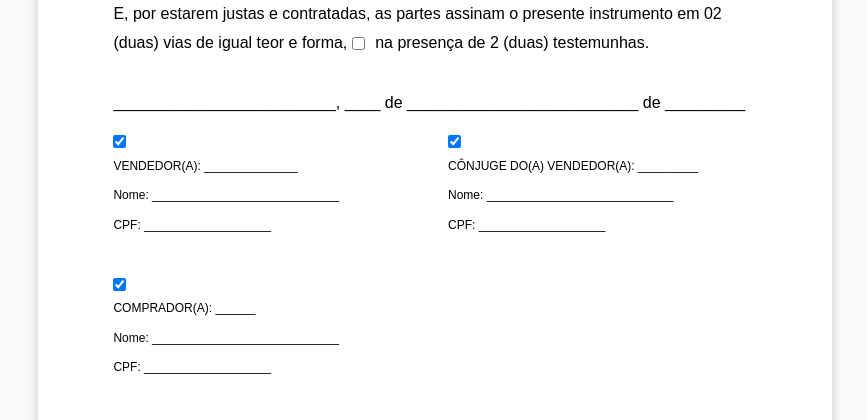
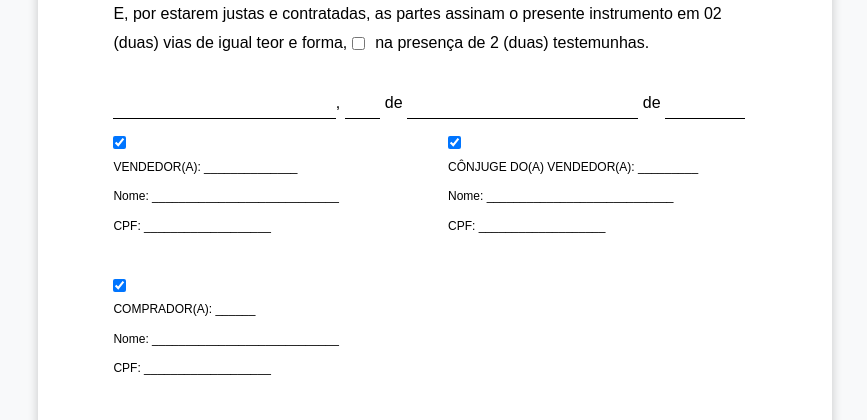
Before and after one commit to Antonio-Neves/document-automation, a Django app: page /contract-sale-property-deed/ in a window 1280 px wide. Shown: the part 5154-5574 px from the top of the page, without its empty margins (312-1179 px from the left). Run offline with Django 5.2, Linux system fonts and the light colour scheme; some libraries are stand-ins or nearby versions.

Commit message:
Created forms for contract local and date

```diff
--- a/dashboard/templates/dashboard/contract_rent_property_urban.html
+++ b/dashboard/templates/dashboard/contract_rent_property_urban.html
@@ -157,7 +157,10 @@
     </p>
 
     <p class="contract-place-date">
-        _________________________, ____ de __________________________ de _________
+        <input type="text" name="contract_place" style="width: 25ch">,
+        <input type="text" name="contract_day" style="width: 4ch"> de
+        <input type="text" name="contract_month" style="width: 26ch"> de
+        <input type="text" name="contract_year" style="width: 9ch">
     </p>
 
     <div class="signature-columns">
--- a/dashboard/templates/dashboard/contract_rent_property_urban_pdf.html
+++ b/dashboard/templates/dashboard/contract_rent_property_urban_pdf.html
@@ -164,7 +164,7 @@
 
     <div class="signatures">
         <p class="contract-place-date">
-            _________________________, ____ de __________________________ de _________
+            {{ fields.contract_place|fill:25 }}, {{ fields.contract_day|fill:4 }} de {{ fields.contract_month|fill:26 }} de {{ fields.contract_year|fill:9 }}
         </p>
 
         <div class="signature-columns">
--- a/dashboard/templates/dashboard/contract_sale_property_complete.html
+++ b/dashboard/templates/dashboard/contract_sale_property_complete.html
@@ -282,7 +282,10 @@
     </p>
 
     <p class="contract-place-date">
-        _________________________, ____ de __________________________ de _________
+        <input type="text" name="contract_place" style="width: 25ch">,
+        <input type="text" name="contract_day" style="width: 4ch"> de
+        <input type="text" name="contract_month" style="width: 26ch"> de
+        <input type="text" name="contract_year" style="width: 9ch">
     </p>
 
     <div class="signature-columns">
--- a/dashboard/templates/dashboard/contract_sale_property_complete_pdf.html
+++ b/dashboard/templates/dashboard/contract_sale_property_complete_pdf.html
@@ -267,7 +267,7 @@
 
     <div class="signatures">
         <p class="contract-place-date">
-            _________________________, ____ de __________________________ de _________
+            {{ fields.contract_place|fill:25 }}, {{ fields.contract_day|fill:4 }} de {{ fields.contract_month|fill:26 }} de {{ fields.contract_year|fill:9 }}
         </p>
 
         <div class="signature-columns">
--- a/dashboard/templates/dashboard/contract_sale_property_deed.html
+++ b/dashboard/templates/dashboard/contract_sale_property_deed.html
@@ -278,7 +278,10 @@
     </p>
 
     <p class="contract-place-date">
-        _________________________, ____ de __________________________ de _________
+        <input type="text" name="contract_place" style="width: 25ch">,
+        <input type="text" name="contract_day" style="width: 4ch"> de
+        <input type="text" name="contract_month" style="width: 26ch"> de
+        <input type="text" name="contract_year" style="width: 9ch">
     </p>
 
     <div class="signature-columns">
--- a/dashboard/templates/dashboard/contract_sale_property_deed_pdf.html
+++ b/dashboard/templates/dashboard/contract_sale_property_deed_pdf.html
@@ -278,7 +278,7 @@
 
     <div class="signatures">
     <p class="contract-place-date">
-        _________________________, ____ de __________________________ de _________
+        {{ fields.contract_place|fill:25 }}, {{ fields.contract_day|fill:4 }} de {{ fields.contract_month|fill:26 }} de {{ fields.contract_year|fill:9 }}
     </p>
 
         <div class="signature-columns">
--- a/dashboard/templates/dashboard/contract_sale_property_part.html
+++ b/dashboard/templates/dashboard/contract_sale_property_part.html
@@ -161,7 +161,10 @@
     </p>
 
     <p class="contract-place-date">
-        _________________________, ____ de __________________________ de _________
+        <input type="text" name="contract_place" style="width: 25ch">,
+        <input type="text" name="contract_day" style="width: 4ch"> de
+        <input type="text" name="contract_month" style="width: 26ch"> de
+        <input type="text" name="contract_year" style="width: 9ch">
     </p>
 
     <div class="signature-columns">
--- a/dashboard/templates/dashboard/contract_sale_property_part_pdf.html
+++ b/dashboard/templates/dashboard/contract_sale_property_part_pdf.html
@@ -174,7 +174,7 @@
 
     <div class="signatures">
         <p class="contract-place-date">
-            _________________________, ____ de __________________________ de _________
+            {{ fields.contract_place|fill:25 }}, {{ fields.contract_day|fill:4 }} de {{ fields.contract_month|fill:26 }} de {{ fields.contract_year|fill:9 }}
         </p>
 
         <div class="signature-columns">
--- a/dashboard/templates/dashboard/contract_sale_property_simple.html
+++ b/dashboard/templates/dashboard/contract_sale_property_simple.html
@@ -143,7 +143,10 @@
     </p>
 
     <p class="contract-place-date">
-        _________________________, ____ de __________________________ de _________
+        <input type="text" name="contract_place" style="width: 25ch">,
+        <input type="text" name="contract_day" style="width: 4ch"> de
+        <input type="text" name="contract_month" style="width: 26ch"> de
+        <input type="text" name="contract_year" style="width: 9ch">
     </p>
 
     <div class="signature-columns">
--- a/dashboard/templates/dashboard/contract_sale_property_simple_pdf.html
+++ b/dashboard/templates/dashboard/contract_sale_property_simple_pdf.html
@@ -143,7 +143,7 @@
 
     <div class="signatures">
         <p class="contract-place-date">
-            _________________________, ____ de __________________________ de _________
+            {{ fields.contract_place|fill:25 }}, {{ fields.contract_day|fill:4 }} de {{ fields.contract_month|fill:26 }} de {{ fields.contract_year|fill:9 }}
         </p>
 
         <div class="signature-columns">
--- a/dashboard/templates/dashboard/contract_sale_vehicle_complete.html
+++ b/dashboard/templates/dashboard/contract_sale_vehicle_complete.html
@@ -178,7 +178,10 @@
     </p>
 
     <p class="contract-place-date">
-        _________________________, ____ de __________________________ de _________
+        <input type="text" name="contract_place" style="width: 25ch">,
+        <input type="text" name="contract_day" style="width: 4ch"> de
+        <input type="text" name="contract_month" style="width: 26ch"> de
+        <input type="text" name="contract_year" style="width: 9ch">
     </p>
 
     <div class="signature-columns">
--- a/dashboard/templates/dashboard/contract_sale_vehicle_complete_pdf.html
+++ b/dashboard/templates/dashboard/contract_sale_vehicle_complete_pdf.html
@@ -194,7 +194,7 @@
 
     <div class="signatures">
         <p class="contract-place-date">
-            _________________________, ____ de __________________________ de _________
+            {{ fields.contract_place|fill:25 }}, {{ fields.contract_day|fill:4 }} de {{ fields.contract_month|fill:26 }} de {{ fields.contract_year|fill:9 }}
         </p>
 
         <div class="signature-columns">
```
